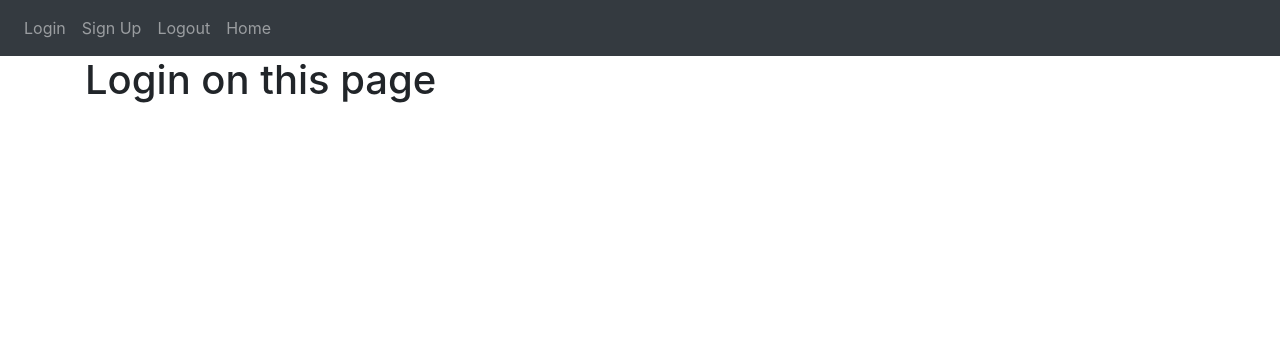
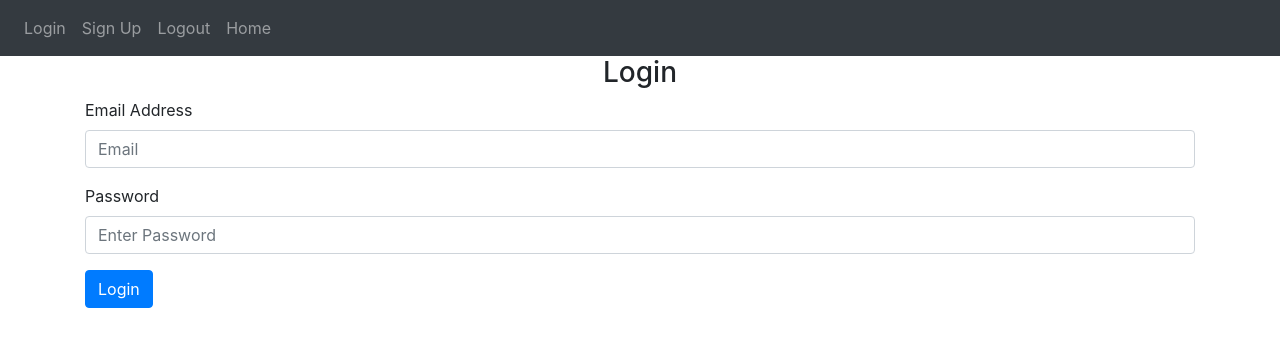
Before and after one commit to Dalton-OKeefe/PythonWebsite, a Flask app: page /login in a window 1280 px wide. Shown: the top 347 px of the page. Run offline with Flask 3, Linux system fonts and the light colour scheme; some libraries are stand-ins or nearby versions.

Commit message:
form functionality

```diff
--- a/website/auth.py
+++ b/website/auth.py
@@ -1,15 +1,34 @@
-from flask import Blueprint, render_template
+from flask import Blueprint, render_template, request, flash
 
 auth = Blueprint('auth', __name__)
 
-@auth.route('/login')
+@auth.route('/login', methods=['GET','POST'])
 def login():
+    data = request.form
+    print(data)
     return render_template("login.html")
 
 @auth.route('/logout')
 def logout():
     return "<p>Logout</p>"
 
-@auth.route('/sign-up')
+@auth.route('/sign-up', methods=['GET','POST'])
 def sign_up():
+    if request.method == 'POST':
+        email = request.form.get('email')
+        firstName = request.form.get('firstName')
+        password1 = request.form.get('password1')
+        password2 = request.form.get('password2')
+
+        if len(email) < 4:
+            flash('email must be greater than 4 characters.', category='error')
+        elif len(firstName) < 2:
+            flash('Name must be greater than 2 characters.', category='error')
+        elif password1 != password2:
+            flash('Passwords do not match.', category='error')
+        elif len(password1) < 7:
+            flash('password must be greater than 7 characters.', category='error')
+        else:
+            #add user to database
+            flash('Account Created.', category='success')
     return render_template("sign_up.html")
--- a/website/templates/base.html
+++ b/website/templates/base.html
@@ -36,6 +36,29 @@
         </div>
       </div>
     </nav>
+
+    {% with messages = get_flashed_messages(with_categories=true) %}
+      {% if    messages %}
+        {% for category, message in messages %}
+          {% if category ==    'error' %}
+          <div class="alert alert-danger alert-dismissable fade show" role="alert">
+            {{ message }}
+            <button type="button" class="close" data-dismiss="alert">
+              <span aria-hidden="true">&times;</span>
+            </button>
+          </div>
+          {% else %}
+          <div class="alert alert-success alert-dismissable fade show" role="alert">
+            {{ message }}
+            <button type="button" class="close" data-dismiss="alert">
+              <span aria-hidden="true">&times;</span>
+            </button>
+          </div>
+          {% endif %}
+        {% endfor %}
+      {% endif %}
+    {% endwith %}
+
     <div class="container">{% block content %} {% endblock %}</div>
     <script
       src="https://code.jquery.com/jquery-3.2.1.slim.min.js"
--- a/website/templates/login.html
+++ b/website/templates/login.html
@@ -1,5 +1,28 @@
-{% extends "base.html" %} {% block title %}Login{% endblock %}
+{% extends "base.html" %} {% block title %}Login{% endblock %} {% block content
+%}
+<form method="POST">
+  <h3 align="center">Login</h3>
+  <div class="form-group">
+    <label for="email">Email Address</label>
+    <input
+      type="email"
+      class="form-control"
+      id="email"
+      name="email"
+      placeholder="Email"
+    />
+  </div>
+  <div class="form-group">
+    <label for="password">Password</label>
+    <input
+      type="password"
+      class="form-control"
+      id="password"
+      name="password"
+      placeholder="Enter Password"
+    />
+  </div>
 
-{% block content %}
-      <h1>Login on this page</h1>
+  <button type="submit" class="btn btn-primary">Login</button>
+</form>
 {% endblock %}
```
